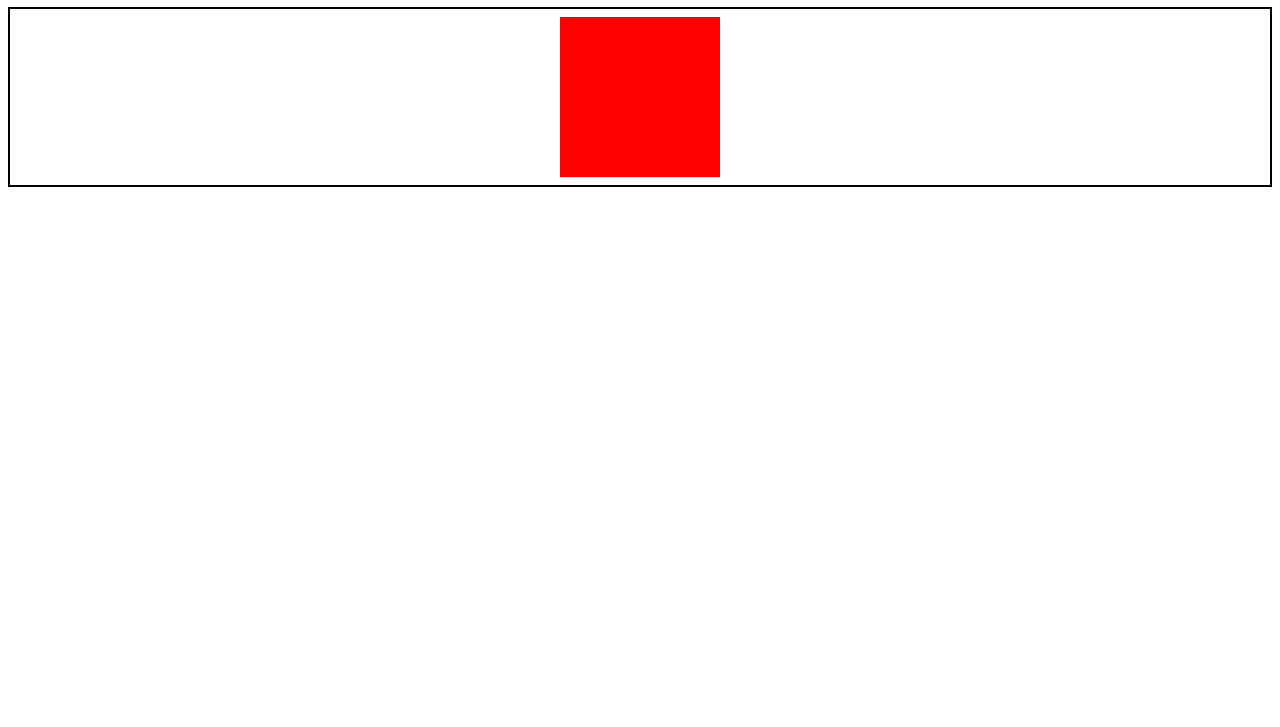
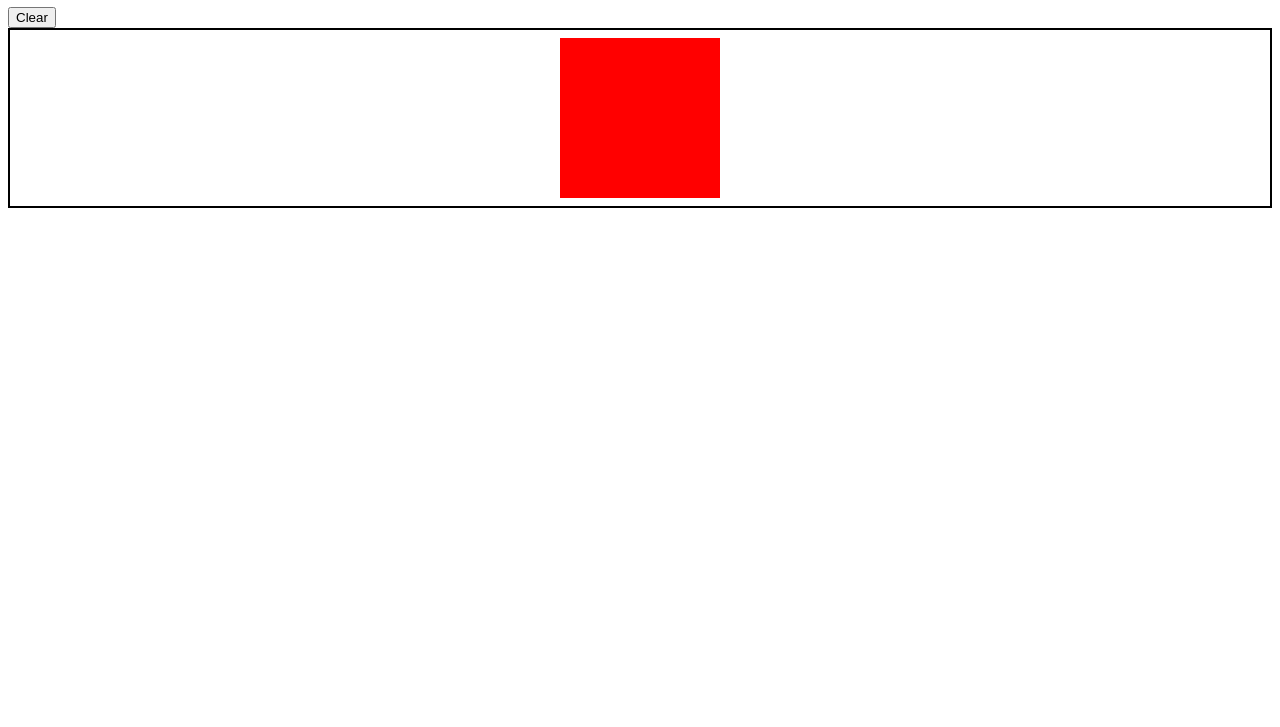
Before and after one commit to edwardomalta/top-etch-sketch, a plain HTML site: page index.html in a window 1280 px wide. Shown: the part 73-800 px from the top of the page. Drawn offline with Linux system fonts and the light colour scheme.

Commit message:
Testing button functionality

```diff
--- a/index.html
+++ b/index.html
@@ -9,6 +9,7 @@
 </head>
 <body>
     <h1>Etch a Sketch Toy</h1>
+    <button onclick="ask()">Clear</button>
     <div class="container"></div>
 </body>
 </html>
--- a/main.js
+++ b/main.js
@@ -1,4 +1,8 @@
 const container = document.querySelector(".container");
+
+function ask() {
+    alert("hi");
+}
 
 function addSquare(line) {
     const square = document.createElement("div");
```
